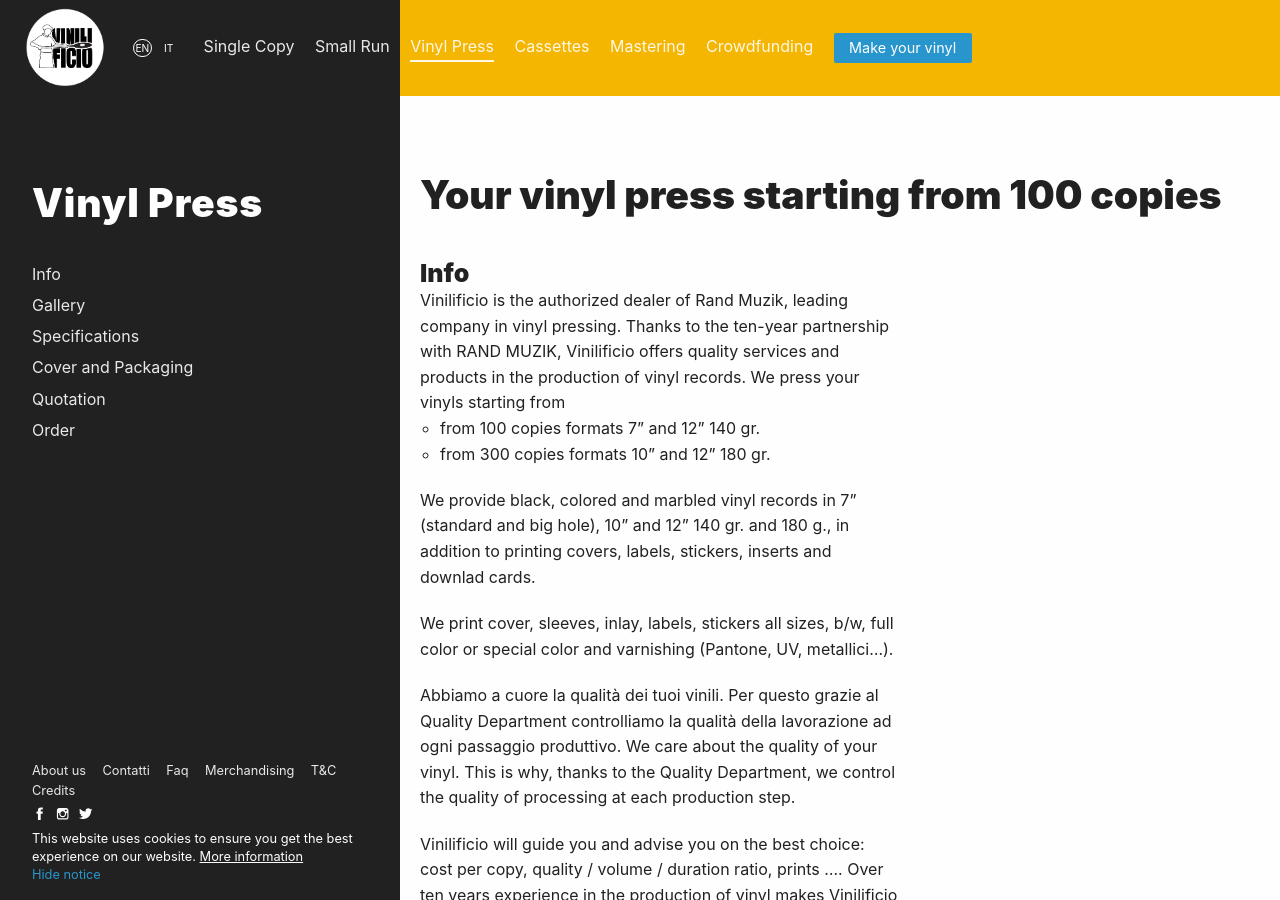
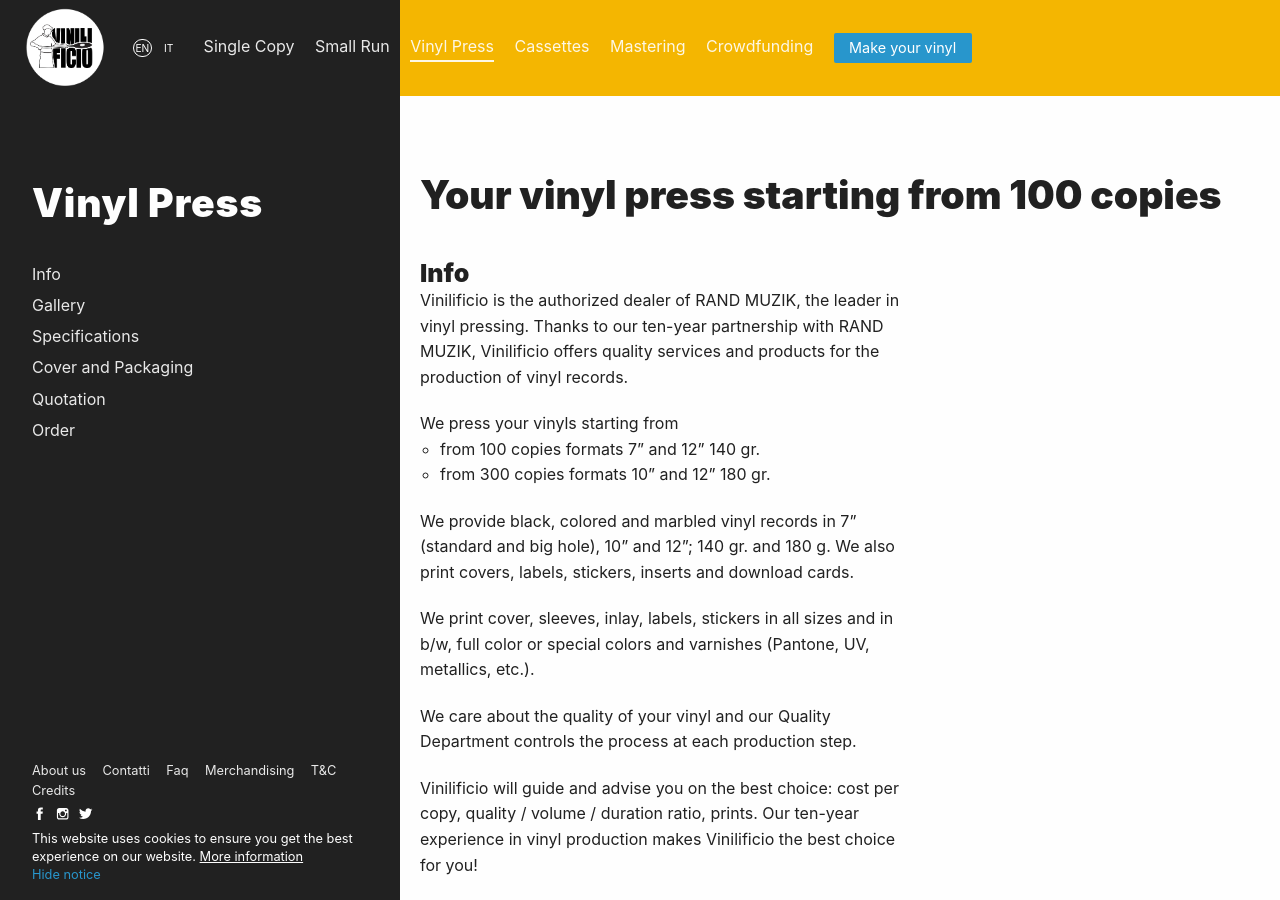
Before and after one commit to Vinilificio/vinilificio.com, a Jekyll site: the page built from en/vinyl-press.md, in a window 1280 px wide and 900 px high. Built offline with Jekyll 4.4.1, drawn with Linux system fonts in a browser that asks for light colours; nearby versions of some CDN libraries; comment, search, counter and statistics services are not loaded; some of the changed text lies outside the part shown.

Commit message:
Update vinyl-press.md

```diff
--- a/en/vinyl-press.md
+++ b/en/vinyl-press.md
@@ -23,20 +23,20 @@
 
 ### Info
 
-Vinilificio is the authorized dealer of Rand Muzik, leading company in vinyl pressing. Thanks to the ten-year partnership with RAND MUZIK, Vinilificio offers quality services and products in the production of vinyl records.
+Vinilificio is the authorized dealer of RAND MUZIK, the leader in vinyl pressing. Thanks to our ten-year partnership with RAND MUZIK, Vinilificio offers quality services and products for  the production of vinyl records.
+
 We press your vinyls starting from
-
 * from 100 copies formats 7" and 12" 140 gr.
 * from 300 copies formats 10" and 12" 180 gr.
 
-We provide black, colored and marbled vinyl records in 7" (standard and big hole), 10" and 12" 140 gr. and 180 g., in addition to printing covers, labels, stickers, inserts and downlad cards.
+We provide black, colored and marbled vinyl records in 7” (standard and big hole), 10” and 12”; 140 gr. and 180 g. We also print covers, labels, stickers, inserts and download cards.
 
-We print cover, sleeves, inlay, labels, stickers all sizes, b/w, full color or special color and varnishing (Pantone, UV, metallici...).
+We print cover, sleeves, inlay, labels, stickers in all sizes and in b/w, full color or special colors and varnishes (Pantone, UV, metallics, etc.).
 
-Abbiamo a cuore la qualità dei tuoi vinili. Per questo grazie al Quality Department controlliamo la qualità della lavorazione ad ogni passaggio produttivo.
-We care about the quality of your vinyl. This is why, thanks to the Quality Department, we control the quality of processing at each production step.
+We care about the quality of your vinyl and our Quality Department controls the process at each production step.
 
-Vinilificio will guide you and advise you on the best choice: cost per copy, quality / volume / duration ratio, prints .... Over ten years experience in the production of vinyl makes Vinilificio the best partner for your productions.
+Vinilificio will guide and advise you on the best choice: cost per copy, quality / volume / duration ratio, prints. Our ten-year experience in vinyl production makes Vinilificio the best choice for you!
+
 
 ### Gallery
 <div class="slideshow">
@@ -56,7 +56,7 @@
 
 
 ### Specifications
-Audio per Mastering e transfer su Lacquer disc
+Audio per Mastering e transfer su lacquer disc
 
 ###### Audio Format
 
@@ -72,7 +72,8 @@
 
 ###### De-essing
 
-It is advisable to use a de-esser on vocal tracks with many sibilants.
+It is advisable to use a de-esser on vocal tracks with many sibilants
+
 
 ###### Out of phase and stereo frequencies under 300 hz
 
@@ -86,7 +87,7 @@
 * 10″ at 45 rpm high volume max. 6 min.
 * 7″ at 45 rpm high volume max. 4 min.
 
-###### Max music length per side and low volume (we recommend to do not reach the duration limits)
+###### Maximum music length per side at low volume (we advise against reaching the duration limits)
 
 
 * 12″ at 33 rpm low volume max. 25 min.
@@ -97,11 +98,11 @@
 <a href="http://www.randmuzik.de/files/spezifikationen_audio_en_1.pdf" target="_blank">Download or view the PDF with detailed specifications</a>
 
 ### Cover and Packaging
-We can dress your vinyl with covers, disco bags, inner envelopes, lable, printed or neutral stickers on different papers. We supply in addition light or heavy transparent envelopes, shrink wrap, download card.
+We can dress your vinyl with covers, disco bags, inner envelopes, labels, printed or neutral stickers on different papers. In addition, we supply light or heavy transparent envelopes, shrink wrap and download cards.
 <a href="/en/cover-packaging.md">Specifications</a>
 
 ### Quotation
-To request a quote, write to <a href="mailto:info@vinilificio.com">info at vinilificio.com</a>  with the following information:
+To request a estimate, write to <a href="mailto:info@vinilificio.com">info at vinilificio.com</a>  with the following information:
 
 * Quantity
 * Vinyl format
```
